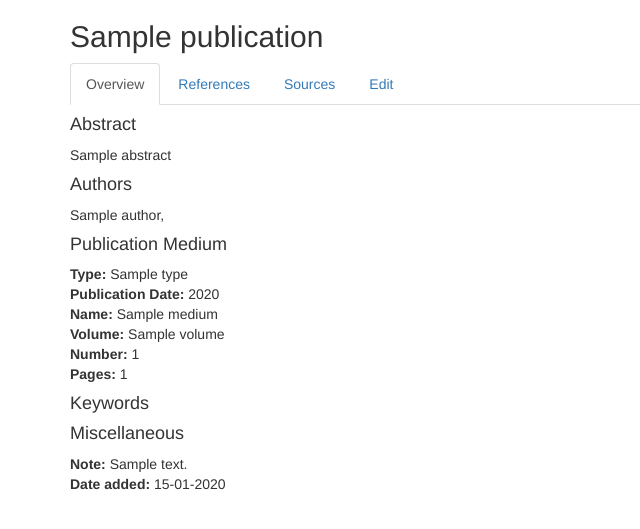
After one commit to nguanh/SharpMD, a Django app: template ingester/templates/ingester/pub_details.html in a window 1280 px wide. The commit adds this page. Shown: the top 529 px of the page, without its empty margins (0-640 px from the left). Run offline with Django 3.2, Linux system fonts and the light colour scheme; the template is opened without the code that fills it: most values are stand-ins (such as "Sample title", 1, 10 or a date in 2020); some libraries are stand-ins or nearby versions.

Commit message:
feat: added first implementation of detail view

```diff
--- a/SharpMD/settings.py
+++ b/SharpMD/settings.py
@@ -48,6 +48,7 @@ INSTALLED_APPS = [
     'bootstrap3',
     'django_filters',
     'pagination_bootstrap',
+    'jquery'
 ]
 
 MIDDLEWARE = [
--- /dev/null
+++ b/ingester/templates/ingester/pub_details.html
@@ -0,0 +1,68 @@
+
+
+{% block content %}
+{% load static %}
+    {# Load the tag library #}
+{% load bootstrap3 %}
+<script src="/static/admin/js/vendor/jquery/jquery.js"></script>
+
+{# Load CSS and JavaScript #}
+{% bootstrap_css %}
+{% bootstrap_javascript %}
+
+{# Display django.contrib.messages as Bootstrap alerts #}
+{% bootstrap_messages %}
+<div class="container">
+  <h2 id="obj_title">{{ object.publication.title }}</h2>
+  <ul class="nav nav-tabs">
+    <li class="active"><a data-toggle="tab" href="#home">Overview</a></li>
+    <li><a data-toggle="tab" href="#ref_menu">References</a></li>
+    <li><a data-toggle="tab" href="#source_menu">Sources</a></li>
+    <li><a data-toggle="tab" href="#edit_menu">Edit</a></li>
+  </ul>
+
+  <div class="tab-content">
+
+    <div id="home" class="tab-pane fade in active">
+        <p id="obj_abstract">
+          <h4>Abstract</h4>
+          {{ object.publication.abstract|default_if_none:" <i>not available </i>"}}
+        </p>
+        <p id="obj_authors">
+            <h4>Authors</h4>
+            {% for author in object.authors.all%}
+                {{ author.main_name }},
+            {% endfor%}
+        </p>
+        <p id="obj_medium">
+            <h4>Publication Medium</h4>
+            <b>Type: </b> {{ object.type.name }} <br/>
+            <b>Publication Date: </b>{{ object.publication.date_published|date:"Y"|default_if_none:" <i>not available </i>" }}<br/>
+            <b>Name: </b> {{ object.medium.main_name|default_if_none:" <i>not available </i>" }} <br/>
+            <b>Volume:</b> {{ object.publication.volume|default_if_none:" <i>not available </i>" }} <br />
+            <b>Number:</b> {{ object.publication.number|default_if_none:" <i>not available </i>" }} <br/>
+            <b>Pages:</b> {{ object.publication.pages|default_if_none:"<i>not available</i>" }}
+        </p>
+        <p id="obj_keywords">
+            <h4>Keywords</h4>
+        </p>
+        <p id="obj_misc">
+            <h4>Miscellaneous</h4>
+            <b>Note:</b> {{ object.publication.note|default_if_none:" <i>not available </i>" }} <br />
+            <b>Date added: </b> {{object.publication.date_added|date:"d-m-Y"|default_if_none:"<i>not available</i>" }}
+        </p>
+    </div>
+
+
+    <div id="ref_menu" class="tab-pane fade">
+      <p>Ut enim ad minim veniam, quis nostrud exercitation ullamco laboris nisi ut aliquip ex ea commodo consequat.</p>
+    </div>
+    <div id="source_menu" class="tab-pane fade">
+      <p>Sed ut perspiciatis unde omnis iste natus error sit voluptatem accusantium doloremque laudantium, totam rem aperiam.</p>
+    </div>
+    <div id="edit_menu" class="tab-pane fade">
+      <p>Eaque ipsa quae ab illo inventore veritatis et quasi architecto beatae vitae dicta sunt explicabo.</p>
+    </div>
+  </div>
+</div>
+{% endblock %}
--- a/ingester/templates/ingester/search_list.html
+++ b/ingester/templates/ingester/search_list.html
@@ -28,8 +28,10 @@
     {% for url in filter_list %}
             <div class="panel panel-primary">
                 <div class="panel-heading" >
-                    <span class="publication-date">{{ url.publication.date_published|date:"Y" }}</span>
-                    <span class="publication-title">{{ url.publication.title }}</span>
+                    <a href="{% url 'ingester:publication-detail' url.id %}">
+                        <span class="publication-date">{{ url.publication.date_published|date:"Y" }}</span>
+                        <span class="publication-title">{{ url.publication.title }}</span>
+                    </a>
                 </div>
                 <div class="panel-body">
                     By{% for author in url.authors.all%} {{ author.main_name }},{% endfor%}<br/>
--- a/ingester/urls.py
+++ b/ingester/urls.py
@@ -1,9 +1,8 @@
 from django.conf.urls import url
-from django_filters.views import FilterView
-from .filters import PublicationFilter
 from .models import local_url
 from django.views.generic import ListView
 from . import views
+from .views import PublicationDetailView
 #der namespace
 app_name = 'ingester'
 
@@ -16,4 +15,5 @@ urlpatterns = [
                                             context_object_name="object_list",
                                             template_name='ingester/url_list.html',),name='bla'),
     url(r'search/$', views.search,name='search'),
+    url(r'^(?P<pk>[0-9]+)/$', PublicationDetailView.as_view(), name='publication-detail'),
 ]
```
Also changed, not shown: ingester/views.py (+9 -5 lines).
